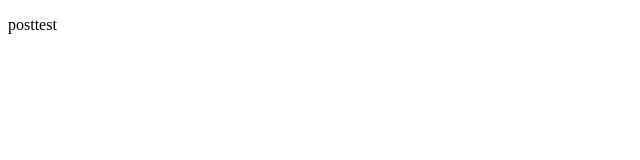
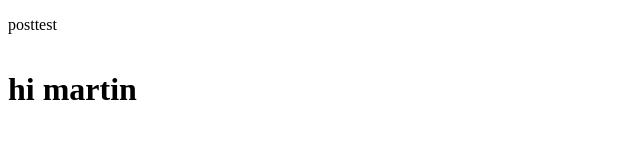
Before and after one commit to martinsamuel/postest-, a plain HTML site: page index.html in a window 1280 px wide. Shown: the whole page, without its empty margins (0-640 px from the left). Drawn offline with Linux system fonts and the light colour scheme.

Commit message:
perubahan 2

```diff
--- a/index.html
+++ b/index.html
@@ -10,5 +10,6 @@
     <table>
         <p>posttest</p>
     </table>
+    <h1>hi martin</h1>
 </body>
 </html>
```
